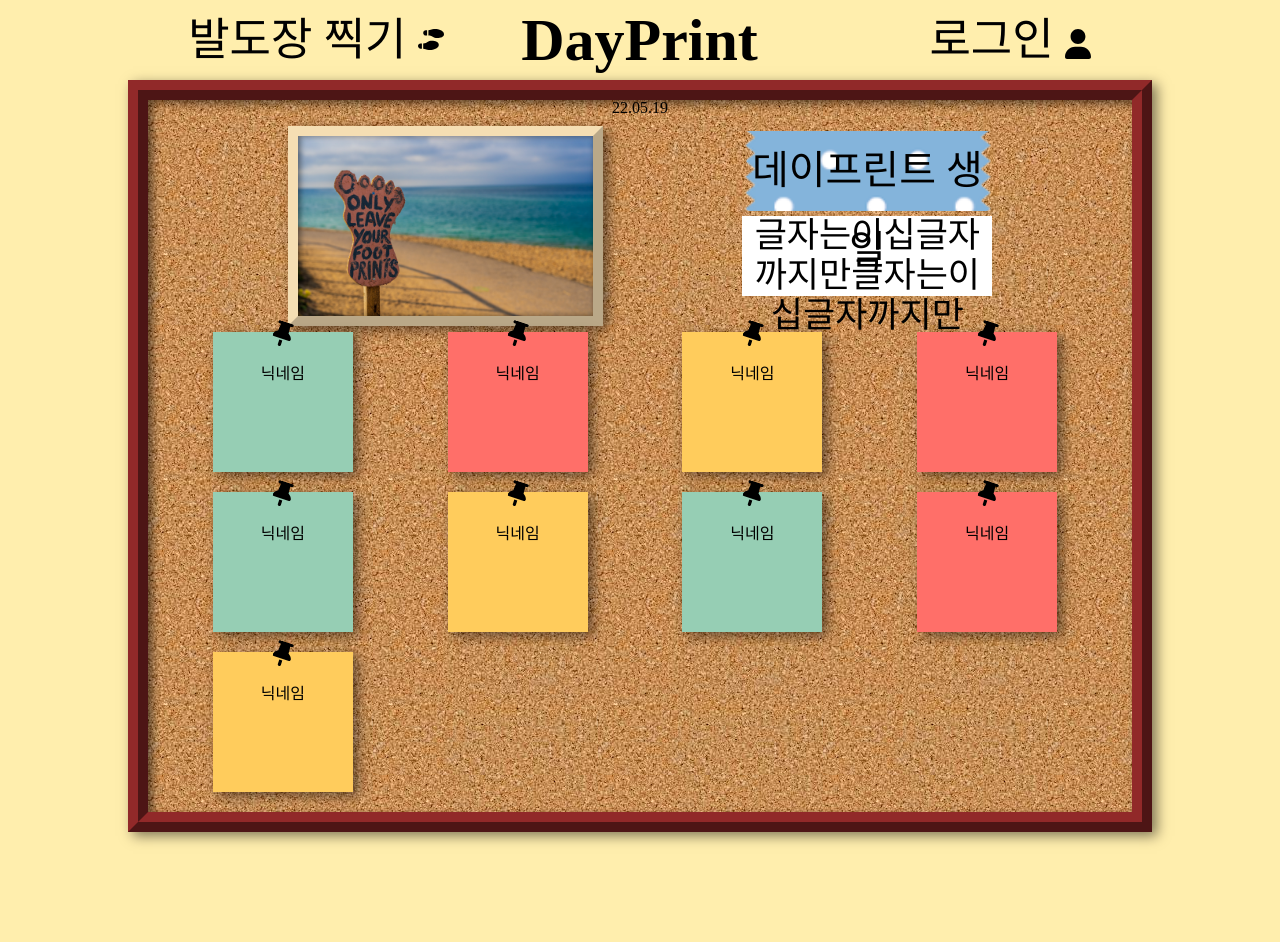
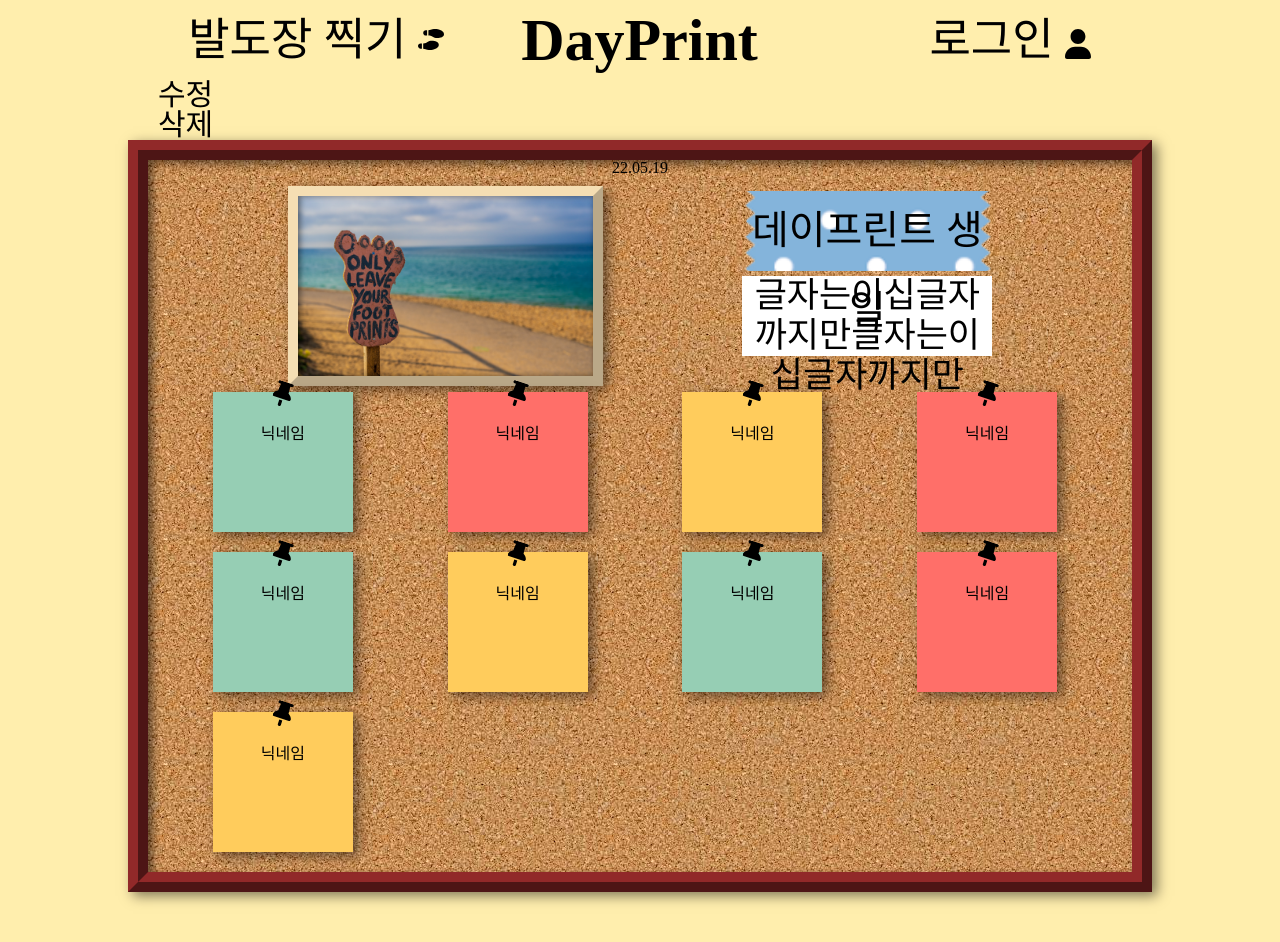
Before and after one commit to DayPrint/DayPrint_Frontend, a React (Create React App) app: page /post in a window 1280 px wide. Shown: the top 942 px of the page. Before the commit the page ends 913 px from the top, so only its background shows below. Built offline with nearby package versions, Linux system fonts and the light colour scheme; a web font is replaced by a local one.

Commit message:
postpage 수정 삭제 버튼

```diff
--- a/src/component/PostPage.js
+++ b/src/component/PostPage.js
@@ -10,6 +10,12 @@ const PostPage = () => {
     <body>
         <Header />
         <main>
+            <nav class="postmenu">
+                <ul class="pm_list">
+                    <a href=''><li class="pm_edit link">수정</li></a>
+                    <a href=''><li class="pm_del link">삭제</li></a>
+                </ul>
+            </nav>
             <div class="border1">
                 <div class="border2">
                     <PostContainer />
```
